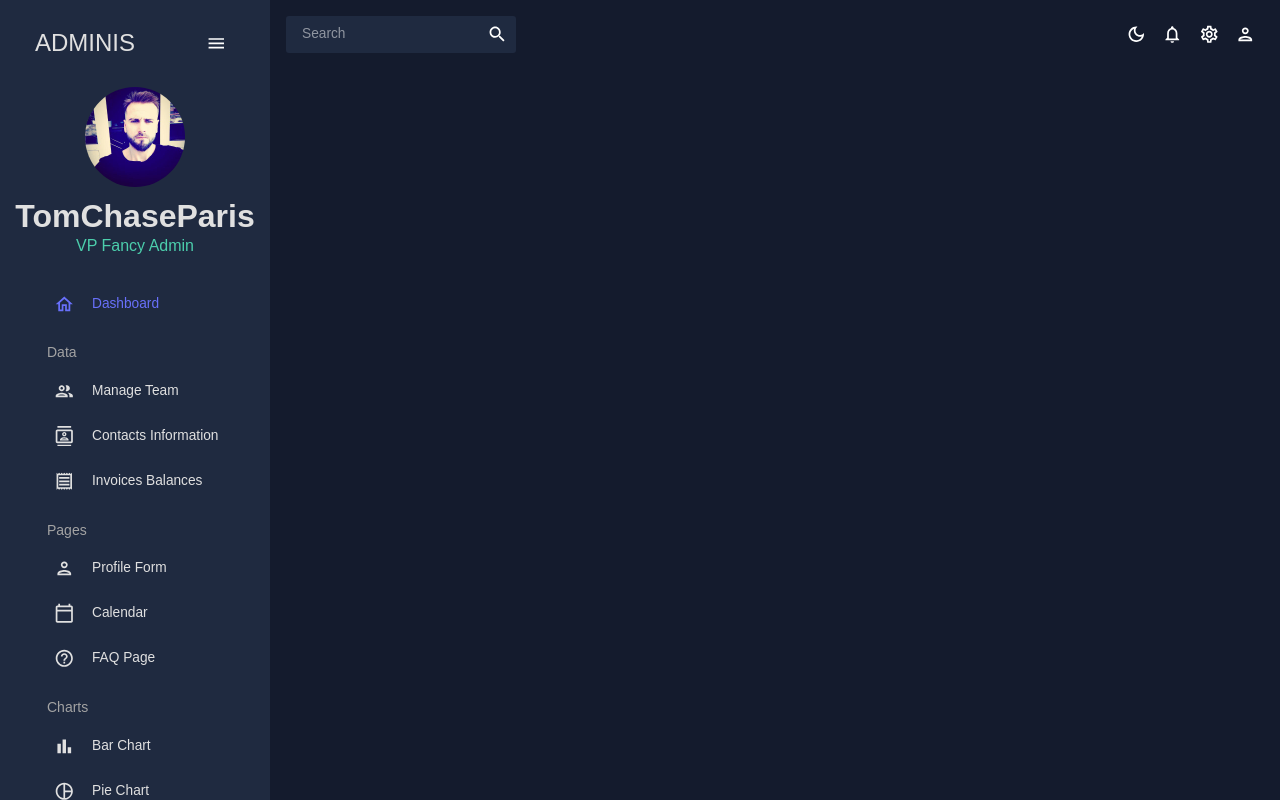
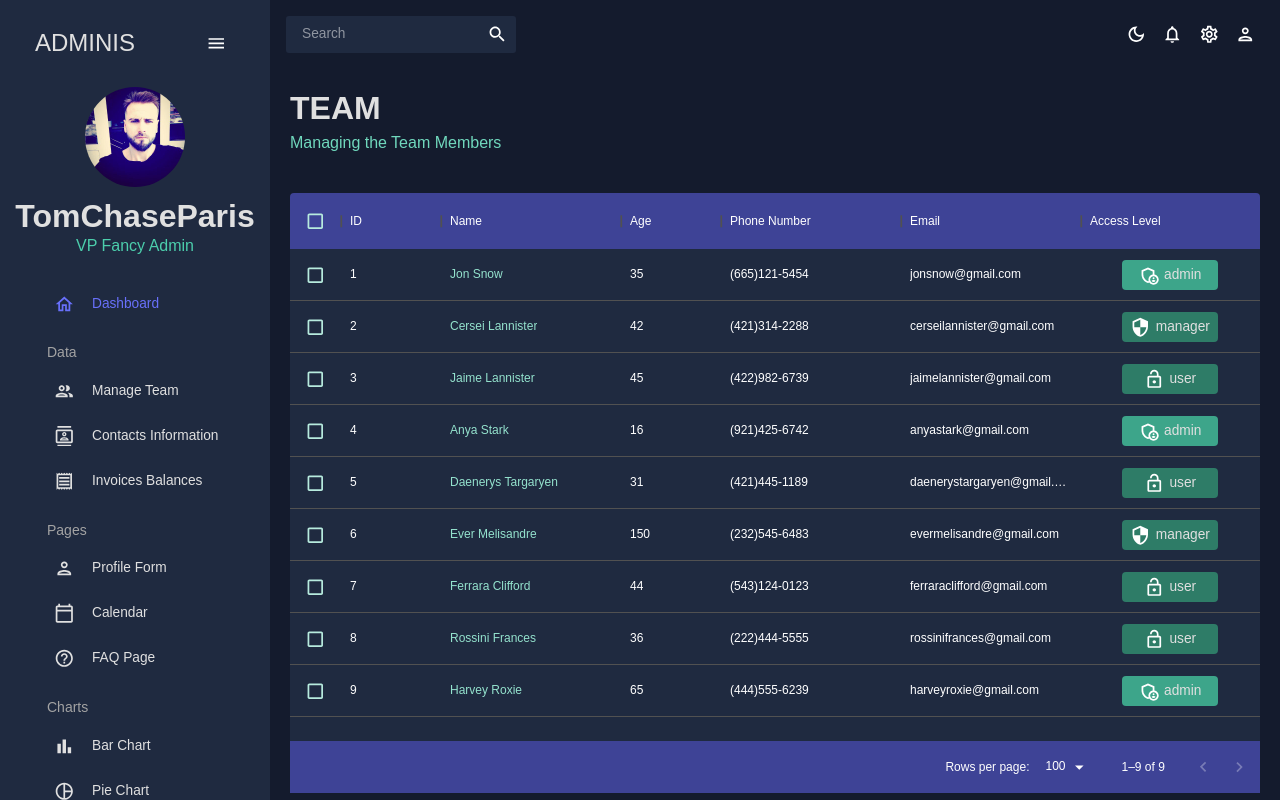
Before and after one commit to TomChaseParis/React--Admin-Dashboard, a React (Create React App) app: page /team in a window 1280 px wide. Built offline with nearby package versions, Linux system fonts and the light colour scheme.

Commit message:
Creation of index from team - scenes & index from contacts - scenes

```diff
--- a/src/App.js
+++ b/src/App.js
@@ -5,9 +5,11 @@
 import Topbar from './scenes/global/Topbar';
 import Sidebar from './scenes/global/Sidebar';
 import Dashboard from './scenes/dashboard';
-/* import Team from './scenes/team';
-import Invoices from './scenes/invoices';
+import Team from './scenes/team';
 import Contacts from './scenes/contacts';
+
+
+/*import Invoices from './scenes/invoices';
 import Bar from './scenes/bar';
 import Form from './scenes/form';
 import Line from './scenes/line';
@@ -30,8 +32,10 @@
             <Topbar />
             <Routes>
                 <Route path="/" element={<Dashboard />} />
-             {/*    <Route path="/team" element={<Team />} />
+                <Route path="/team" element={<Team />} />{
                 <Route path="/contacts" element={<Contacts />} />
+
+                /*
                 <Route path="/invoices" element={<Invoices />} />
                 <Route path="/form" element={<Form />} />
                 <Route path="/bar" element={<Bar />} />
--- /dev/null
+++ b/src/scenes/contacts/index.js
@@ -0,0 +1,103 @@
+import { Box } from "@mui/material";
+import { DataGrid, GridToolbar } from "@mui/x-data-grid";
+import { tokens } from "../../theme";
+import { mockDataContacts } from "../../data/mockData";
+import Header from "../../components/Header";
+import { useTheme } from "@mui/material";
+
+const Contacts = () => {
+  const theme = useTheme();
+  const colors = tokens(theme.palette.mode);
+
+  const columns = [
+    { field: "id", headerName: "ID", flex: 0.5 },
+    { field: "registrarId", headerName: "Registrar ID" },
+    {
+      field: "name",
+      headerName: "Name",
+      flex: 1,
+      cellClassName: "name-column--cell",
+    },
+    {
+      field: "age",
+      headerName: "Age",
+      type: "number",
+      headerAlign: "left",
+      align: "left",
+    },
+    {
+      field: "phone",
+      headerName: "Phone Number",
+      flex: 1,
+    },
+    {
+      field: "email",
+      headerName: "Email",
+      flex: 1,
+    },
+    {
+      field: "address",
+      headerName: "Address",
+      flex: 1,
+    },
+    {
+      field: "city",
+      headerName: "City",
+      flex: 1,
+    },
+    {
+      field: "zipCode",
+      headerName: "Zip Code",
+      flex: 1,
+    },
+  ];
+
+  return (
+    <Box m="20px">
+      <Header
+        title="CONTACTS"
+        subtitle="List of Contacts for Future Reference"
+      />
+      <Box
+        m="40px 0 0 0"
+        height="75vh"
+        sx={{
+          "& .MuiDataGrid-root": {
+            border: "none",
+          },
+          "& .MuiDataGrid-cell": {
+            borderBottom: "none",
+          },
+          "& .name-column--cell": {
+            color: colors.greenAccent[300],
+          },
+          "& .MuiDataGrid-columnHeaders": {
+            backgroundColor: colors.blueAccent[700],
+            borderBottom: "none",
+          },
+          "& .MuiDataGrid-virtualScroller": {
+            backgroundColor: colors.primary[400],
+          },
+          "& .MuiDataGrid-footerContainer": {
+            borderTop: "none",
+            backgroundColor: colors.blueAccent[700],
+          },
+          "& .MuiCheckbox-root": {
+            color: `${colors.greenAccent[200]} !important`,
+          },
+          "& .MuiDataGrid-toolbarContainer .MuiButton-text": {
+            color: `${colors.grey[100]} !important`,
+          },
+        }}
+      >
+        <DataGrid
+          rows={mockDataContacts}
+          columns={columns}
+          components={{ Toolbar: GridToolbar }}
+        />
+      </Box>
+    </Box>
+  );
+};
+
+export default Contacts;
--- /dev/null
+++ b/src/scenes/team/index.jsx
@@ -0,0 +1,109 @@
+import { Box, Typography, useTheme } from "@mui/material";
+import { DataGrid } from "@mui/x-data-grid";
+import { tokens } from "../../theme";
+import { mockDataTeam } from "../../data/mockData";
+import AdminPanelSettingsOutlinedIcon from "@mui/icons-material/AdminPanelSettingsOutlined";
+import LockOpenOutlinedIcon from "@mui/icons-material/LockOpenOutlined";
+import SecurityOutlinedIcon from "@mui/icons-material/SecurityOutlined";
+import Header from "../../components/Header";
+
+const Team = () => {
+  const theme = useTheme();
+  const colors = tokens(theme.palette.mode);
+  const columns = [
+    { field: "id", headerName: "ID" },
+    {
+      field: "name",
+      headerName: "Name",
+      flex: 1,
+      cellClassName: "name-column--cell",
+    },
+    {
+      field: "age",
+      headerName: "Age",
+      type: "number",
+      headerAlign: "left",
+      align: "left",
+    },
+    {
+      field: "phone",
+      headerName: "Phone Number",
+      flex: 1,
+    },
+    {
+      field: "email",
+      headerName: "Email",
+      flex: 1,
+    },
+    {
+      field: "accessLevel",
+      headerName: "Access Level",
+      flex: 1,
+      renderCell: ({ row: { access } }) => {
+        return (
+          <Box
+            width="60%"
+            m="0 auto"
+            p="5px"
+            display="flex"
+            justifyContent="center"
+            backgroundColor={
+              access === "admin"
+                ? colors.greenAccent[600]
+                : access === "manager"
+                ? colors.greenAccent[700]
+                : colors.greenAccent[700]
+            }
+            borderRadius="4px"
+          >
+            {access === "admin" && <AdminPanelSettingsOutlinedIcon />}
+            {access === "manager" && <SecurityOutlinedIcon />}
+            {access === "user" && <LockOpenOutlinedIcon />}
+            <Typography color={colors.grey[100]} sx={{ ml: "5px" }}>
+              {access}
+            </Typography>
+          </Box>
+        );
+      },
+    },
+  ];
+
+  return (
+    <Box m="20px">
+      <Header title="TEAM" subtitle="Managing the Team Members" />
+      <Box
+        m="40px 0 0 0"
+        height="75vh"
+        sx={{
+          "& .MuiDataGrid-root": {
+            border: "none",
+          },
+          "& .MuiDataGrid-cell": {
+            borderBottom: "none",
+          },
+          "& .name-column--cell": {
+            color: colors.greenAccent[300],
+          },
+          "& .MuiDataGrid-columnHeaders": {
+            backgroundColor: colors.blueAccent[700],
+            borderBottom: "none",
+          },
+          "& .MuiDataGrid-virtualScroller": {
+            backgroundColor: colors.primary[400],
+          },
+          "& .MuiDataGrid-footerContainer": {
+            borderTop: "none",
+            backgroundColor: colors.blueAccent[700],
+          },
+          "& .MuiCheckbox-root": {
+            color: `${colors.greenAccent[200]} !important`,
+          },
+        }}
+      >
+        <DataGrid checkboxSelection rows={mockDataTeam} columns={columns} />
+      </Box>
+    </Box>
+  );
+};
+
+export default Team;
```
Also changed, not shown: src/components/Header.jsx (+8 -11 lines), 1 other file (tests, documents, lock files or other folders).
